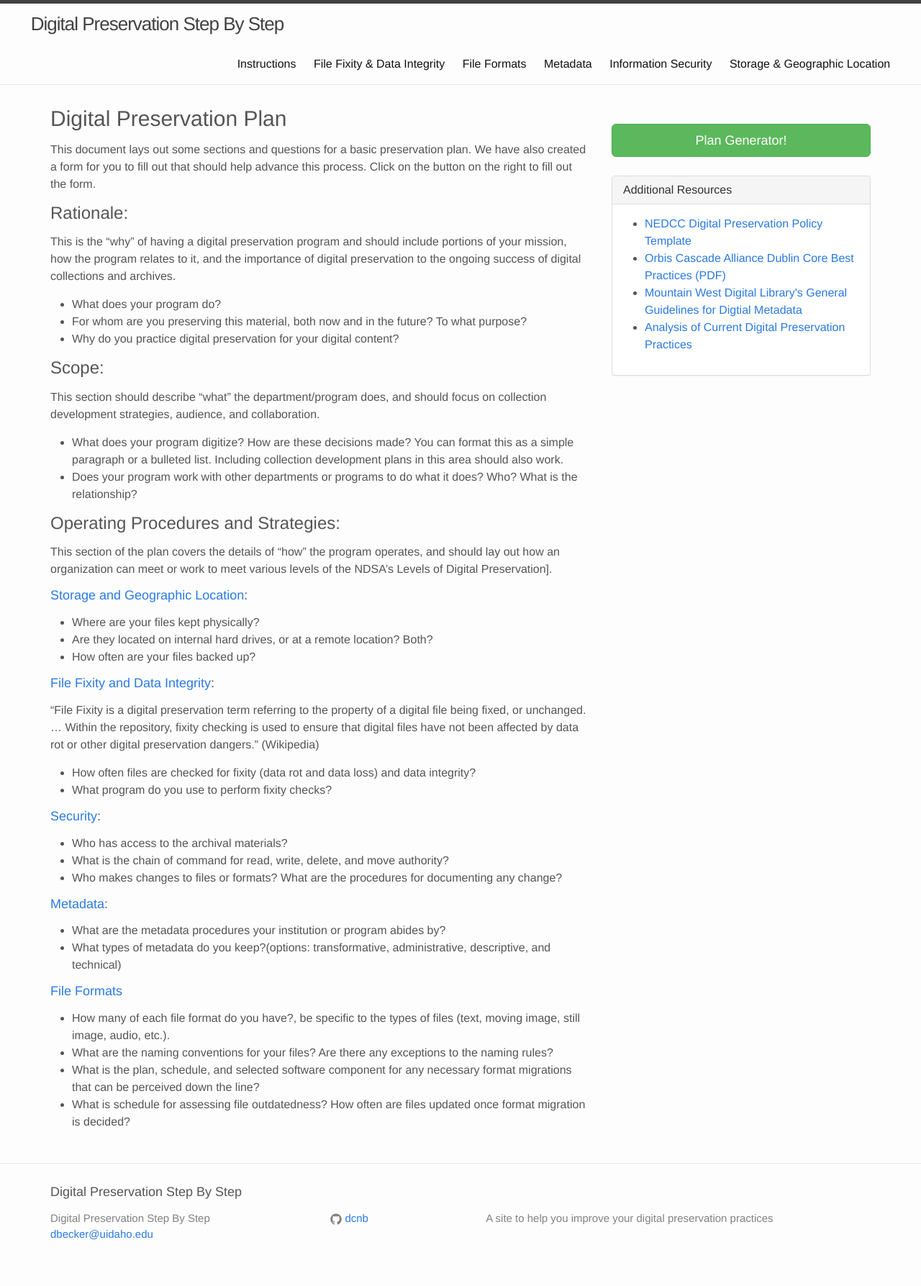
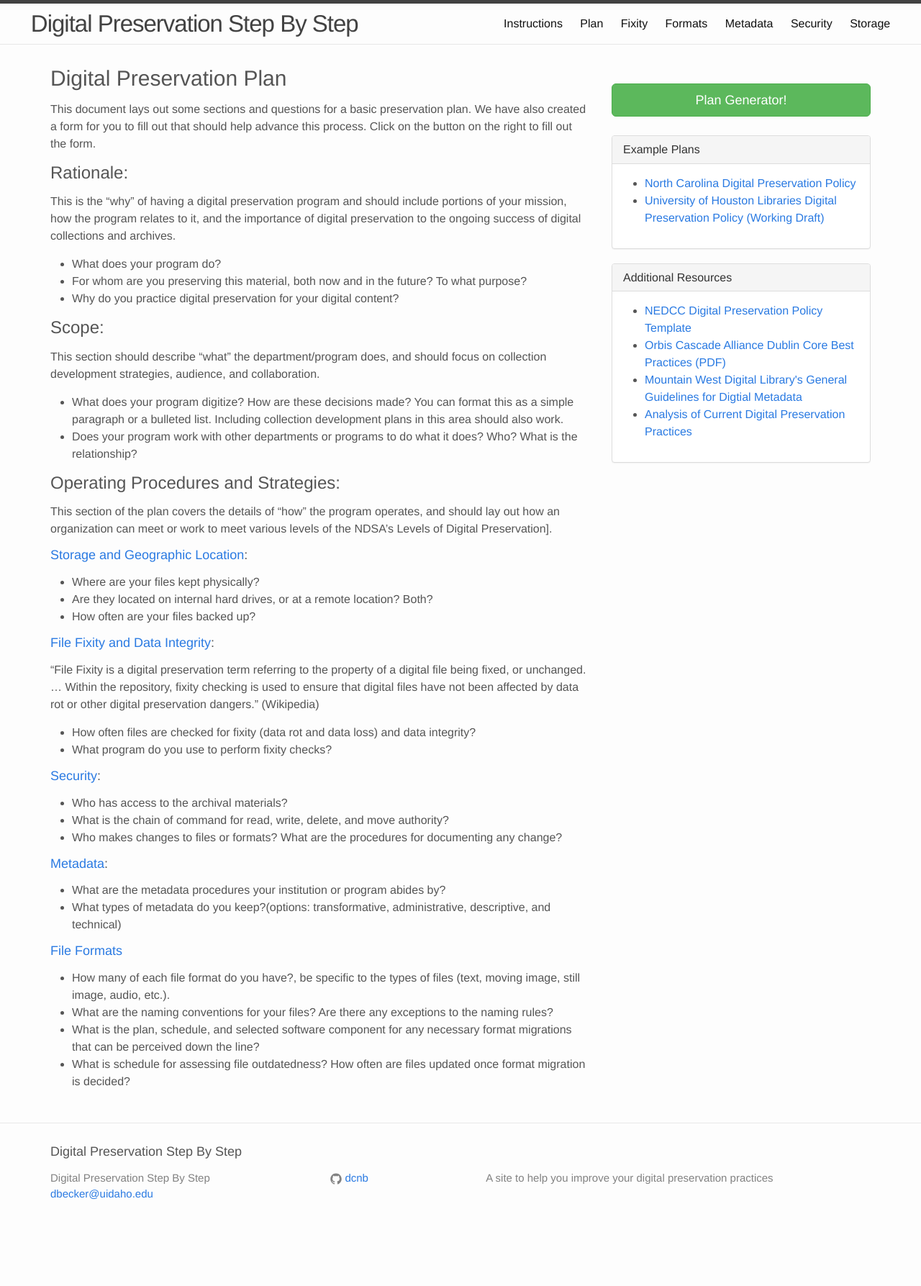
Before and after one commit to dcnb/digprezsteps, a Jekyll site: the page built from plan.md, in a window 1280 px wide. Shown: the whole page at 72% size. Built offline with Jekyll 4.4.1, drawn with Linux system fonts in a browser that asks for light colours; after the commit the page ends 1731 px from its top, so only the background shows below that.

Commit message:
updated plan page more

```diff
--- /dev/null
+++ b/_data/exampleplans.yml
@@ -0,0 +1,6 @@
+- title: North Carolina Digital Preservation Policy
+  url: http://digitalpreservation.ncdcr.gov/digital_preservation_policy_dcr.pdf)
+  description:
+- title: University of Houston Libraries Digital Preservation Policy (Working Draft)
+  url: http://info.lib.uh.edu/sites/default/files/docs/DigPresPolForWeb_20150917.pdf
+  description:
--- a/_includes/header.html
+++ b/_includes/header.html
@@ -1,6 +1,6 @@
 <header class="site-header" role="banner">
 
-  <div class="wrapper" style="max-width:1400px;">
+  <div class="wrapper" style="max-width:1600px;">
 
     <a class="site-title" href="{{ "/" | relative_url}}">{{ site.title | escape }}</a>
 
@@ -14,13 +14,17 @@
       </span>
 
       <div class="trigger">
-         <a class="page-link" href="instructions.html">Instructions</a>
+         <a class="page-link " href="instructions.html">Instructions</a>
+          <a class="page-link" href="plan.html">Plan</a>
+
         {% for my_page in site.pages %}
           {% if my_page.order %}
           {% if page.url == my_page.url %}
-          <a class="page-link selected" href="{{ my_page.url | relative_url }}">{{ my_page.title | escape }}</a>
+        <!--  <a class="page-link selected hidden-md hidden-sm" href="{{ my_page.url | relative_url }}">{{ my_page.title | escape }}</a>-->
+          <a class="page-link selected " href="{{ my_page.url | relative_url }}">{{ my_page.path | capitalize }}</a>
            {% else %}
-          <a class="page-link" href="{{ my_page.url | relative_url }}">{{ my_page.title | escape }}</a>
+          <!--<a class="page-link hidden-md hidden-sm" href="{{ my_page.url | relative_url }}">{{ my_page.title | escape }}</a>-->
+          <a class="page-link " href="{{ my_page.url | relative_url }}">{{ my_page.path | capitalize }}</a>
          {% endif %}
           {% endif %}
         {% endfor %}
--- a/_layouts/instructions.html
+++ b/_layouts/instructions.html
@@ -1,5 +1,6 @@
 ---
 layout: default
+path: instructions
 ---
 <div class="row">
 			<div class="col-lg-10 col-lg-offset-1 col-sm-12">
--- a/_layouts/plan.html
+++ b/_layouts/plan.html
@@ -10,8 +10,25 @@ layout: default
     <div class="col-lg-4 pull-right">
 			<br />
 			<button type="button" class="btn btn-success btn-lg centered col-md-12" href="plan-generator.html">Plan Generator!</button>
+
 				<br />
 						<br />		<br />
+
+		<div class="panel panel-default ">
+		<div class="panel-heading">
+		<h3 class="panel-title">Example Plans</h3>
+		</div>
+		<div class="panel-body">
+		<ul>
+		{% for resource in site.data.exampleplans %}
+		<li>
+		<a href="{{resource.url}}">{{ resource.title }}</a>
+		</li>
+		{% endfor %}
+		</ul>
+
+		</div>
+		</div>
     <div class="panel panel-default ">
   <div class="panel-heading">
 		<h3 class="panel-title">Additional Resources</h3>
@@ -27,5 +44,8 @@ layout: default
 
   </div>
 </div>
+
+
+
 </div>
 </div>
--- a/_sass/minima/_layout.scss
+++ b/_sass/minima/_layout.scss
@@ -11,7 +11,7 @@
 }
 
 .site-title {
-  font-size: 26px;
+  font-size: 33px;
   font-weight: 300;
   line-height: 56px;
   letter-spacing: -1px;
@@ -50,12 +50,13 @@
     border: 1px solid $grey-color-light;
     border-radius: 5px;
     text-align: right;
+        z-index: 103;
 
     .menu-icon {
       display: block;
       float: right;
       width: 36px;
-      height: 26px;
+      height: 33px;
       line-height: 0;
       padding-top: 10px;
       text-align: center;
@@ -68,6 +69,10 @@
     .trigger {
       clear: both;
       display: none;
+      padding-bottom: 5px;
+      background:#666;
+      z-index:103;
+      color:white;
     }
 
     &:hover .trigger {
--- a/plan.md
+++ b/plan.md
@@ -15,6 +15,8 @@ This is the “why” of having a digital preservation program and should includ
 - What does your program do?
 - For whom are you preserving this material, both now and in the future? To what purpose?
 - Why do you practice digital preservation for your digital content?
+
+
 
 ### Scope:
 
```
Also changed, not shown: index.md (+1 -4 lines).
